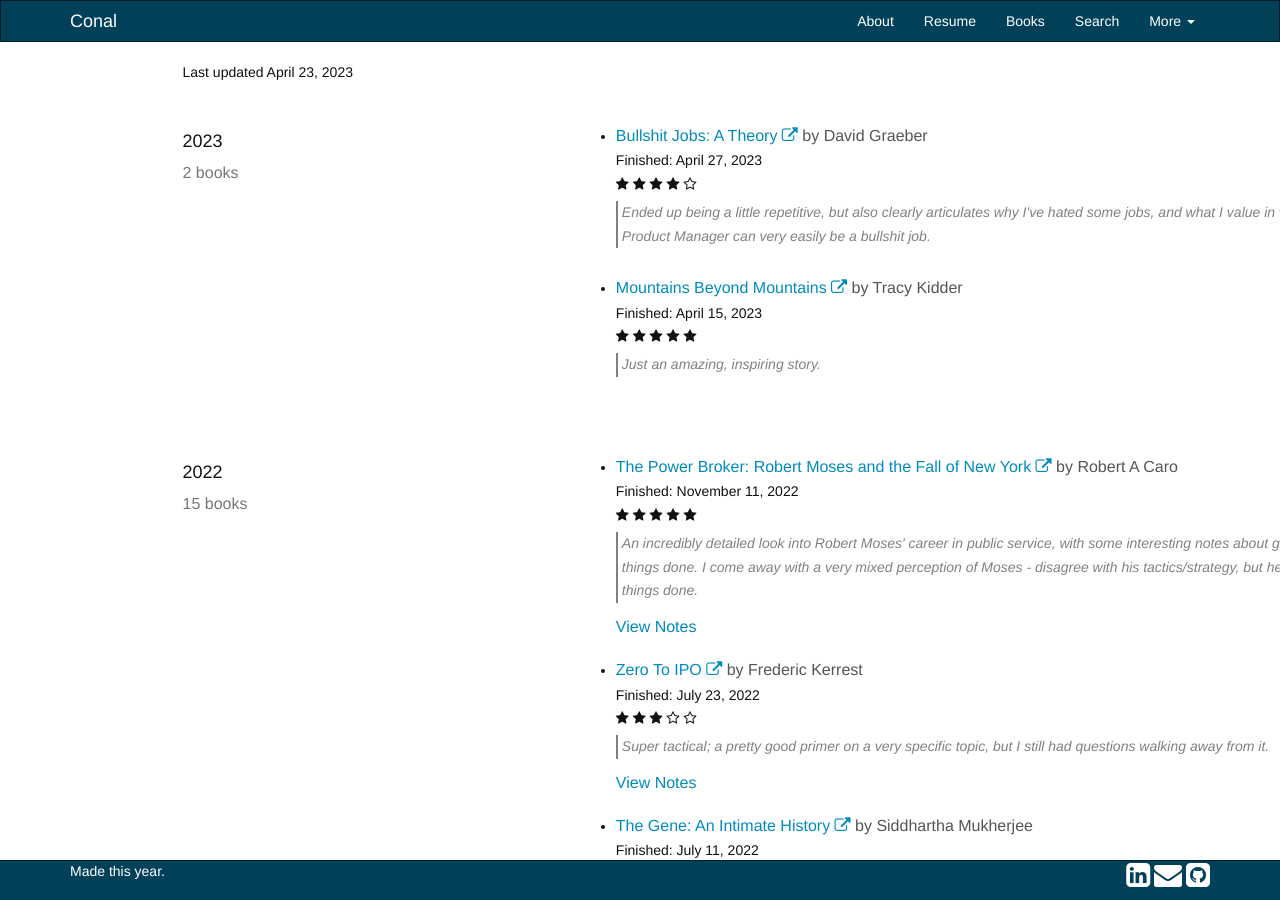
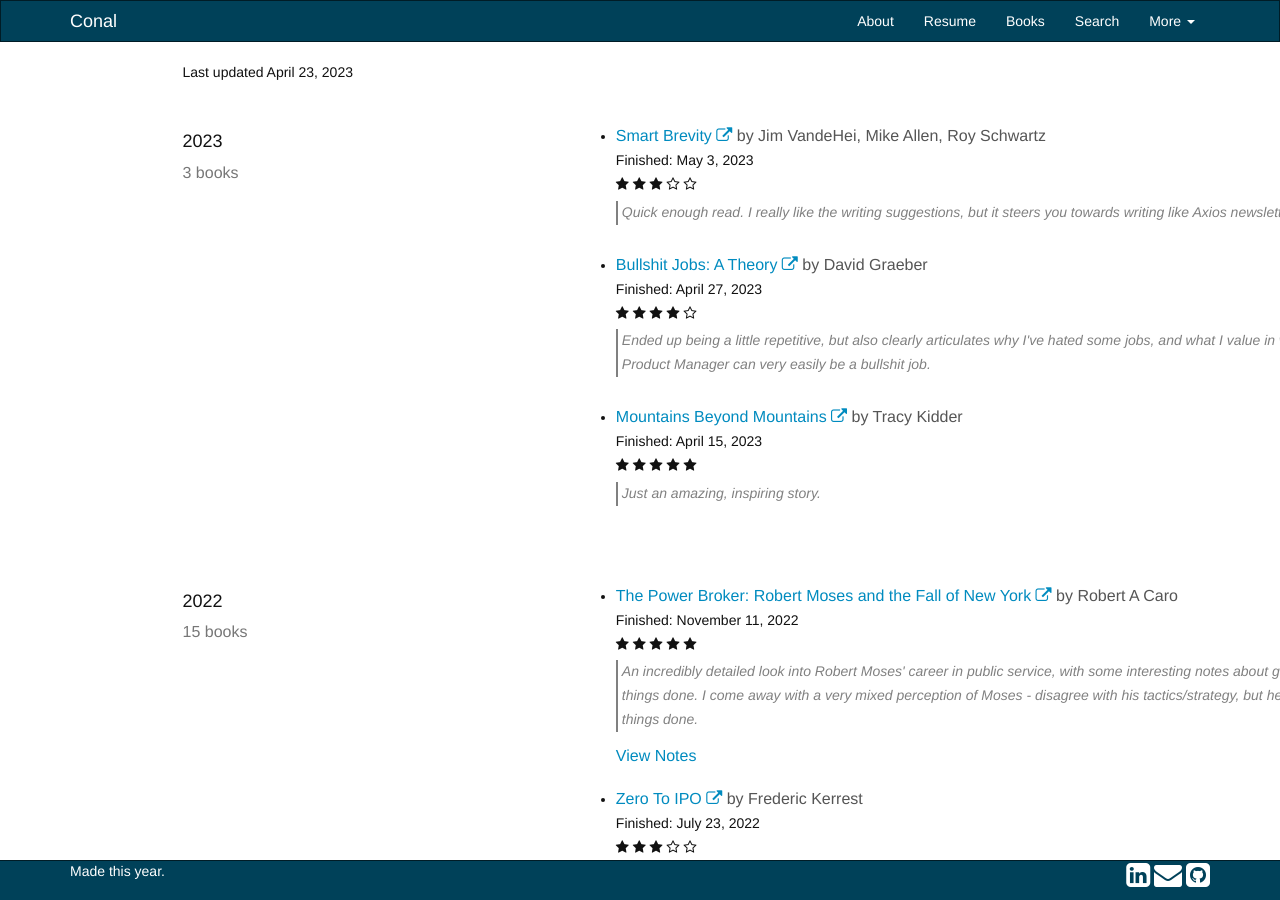
Before and after one commit to cms5109/cms5109.github.io, a Jekyll site: the page built from books.html, in a window 1280 px wide and 900 px high. Built offline with Jekyll 4.4.1, drawn with Linux system fonts in a browser that asks for light colours; nearby versions of some CDN libraries; comment, search, counter and statistics services are not loaded; a style sheet for code colours, icons or effects is not loaded.

Commit message:
Updated books

```diff
--- a/_data/books.yml
+++ b/_data/books.yml
@@ -2,6 +2,13 @@
 list:
   - year: "2023"
     books:
+      - title: "Smart Brevity"
+        author: Jim VandeHei, Mike Allen, Roy Schwartz
+        link: https://www.amazon.com/Smart-Brevity-Power-Saying-More/dp/1523516976
+        finished: May 3, 2023
+        stars: 3
+        quick_take: "Quick enough read. I really like the writing suggestions, but it steers you towards writing like Axios newsletters."
+
       - title: "Bullshit Jobs: A Theory"
         author: David Graeber
         link: https://www.amazon.com/Bullshit-Jobs-Theory-David-Graeber/dp/1501143336/
```
